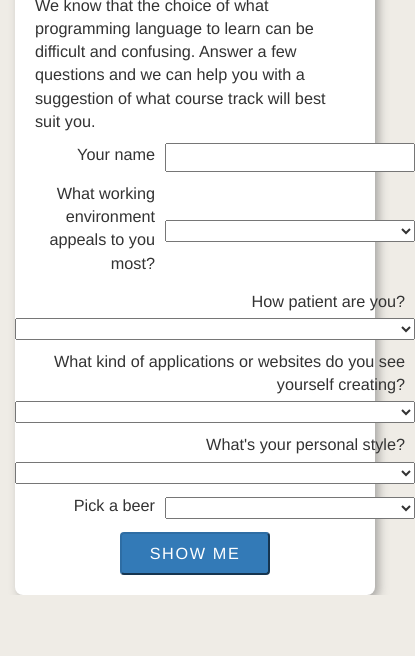
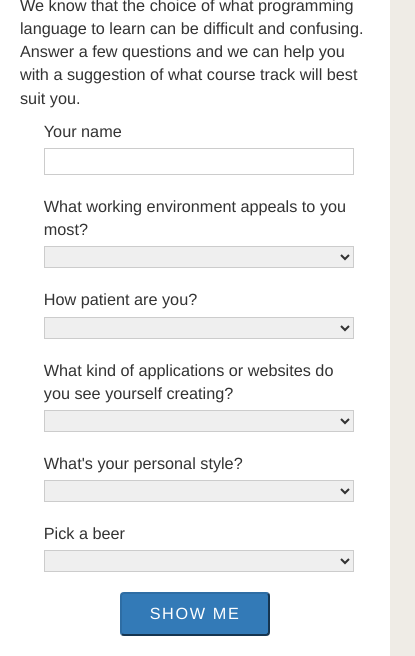
Before and after one commit to TracyRe/track-suggester, a plain HTML site: page track-suggester/index.html in a window 390 px wide. Shown: the part 291-947 px from the top of the page, 415 px wide, since content can reach past the window. Before the commit the page ends 886 px from the top, so only its background shows below. Drawn offline with Linux system fonts and the light colour scheme.

Commit message:
Modify css for responsive, shorten droplist answers for better readability on mobile, add js code to only display name when name is entered in order to not display stray comma

```diff
--- a/track-suggester/css/styles.css
+++ b/track-suggester/css/styles.css
@@ -1,15 +1,5 @@
-@media only screen and (min-width: 46em) {
-  /**
-     * Enlarge baseline text size.
-     */
-  html {
-    font-size: 112.5%;
-  }
-}
-
-body {
-  background-color: #efece6;
-}
+/* ******** NON-MOBILE STYLES (*********) */
+@media only screen and (min-width: 600px) {
 
   .container-fluid {
       display: flex;
@@ -20,54 +10,51 @@ body {
       font-size: 116%;
   }
 
-.content-wrapper {
+  div.content-wrapper {
     display: flex;
     flex-direction: column;
     justify-content: center;
     align-items: center;
-    background-color: #ffffff;
+    width: 80%;
+    padding: 20px 40px 40px 40px;
+    margin: 20px auto 10px auto;
+    border-radius: 8px;
     box-shadow: 4px 4px 10px rgba(100, 100, 100, 0.5);
-    width: 80%;
-    padding: 20px 40px;
-    margin-top: 20px;
-    border-radius: 8px;
   }
 
-@media only screen and (max-width: 1200px) {
-  .content-wrapper {
-      width: 90%;
-      padding: 20px 30px;
-    }
-}
-
-@media only screen and (max-width: 800px) {
-  .content-wrapper {
-      width: 100%;
-      padding: 20px 20px;
-    }
-}
-
-.questions {
+  div.questions {
     display: flex;
   }
 
-.flex-outer li {
+
+
+  ul.flex-outer li {
     display: flex;
+    flex-direction: row;
     flex-wrap: wrap;
+    justify-content: center;
     align-items: center;
     margin-bottom: 10px;
   }
 
   .flex-outer > li > label {
     flex: 1 0 120px;
-  max-width: 800px;
     text-align: right;
     padding-right: 10px;
   }
 
   .flex-outer > li > label + * {
     flex: 1 0 220px;
-  max-width: 400px;
+    min-width: 420px;
+    text-align: left;
+  }
+
+}
+
+/* ******** MOBILE FIRST DEFAULT STYLES (*********) */
+
+body {
+  background-color: #efece6;
 }
 
 label {
@@ -82,6 +69,59 @@ label {
   display: none;
 }
 
+.container-fluid {
+    display: flex;
+    flex-direction: column;
+    justify-content: center;
+    align-items: center;
+    min-height: 100%;
+    font-size: 116%;
+    padding: 0;
+}
+
+.container-fluid h1 {
+  padding: 10px 20px 10px 20px;
+}
+
+.content-wrapper {
+    background-color: #ffffff;
+    width: 100%;
+    height: 100%;
+    padding: 20px;
+    margin: 20px 0px 0px 0px;
+}
+
+.content-wrapper h2 {
+  margin-top: 0px;
+}
+
+ul {
+  margin-left: -1em;
+  padding-right: 1em;
+}
+
+.flex-outer li {
+  display: flex;
+  flex-direction: column;
+  margin-bottom: 20px;
+}
+
+.flex-outer > li > label {
+  text-align: left;
+}
+
+.flex-outer > li > label + * {
+}
+
+
+.button-row {
+  display: flex;
+  flex-direction: column;
+  justify-content: center;
+  align-items: center;
+  margin-top: 1rem;
+}
+
 .btn-primary {
   padding: 8px 20px 8px 20px;
   text-transform: uppercase;
@@ -90,13 +130,10 @@ label {
   min-width: 150px;
 }
 
-.button-row {
-  display: flex;
-  flex-direction: column;
-  justify-content: center;
-  align-items: center;
-  margin-top: 1rem;
+input, select {
+  border: 1px solid #ccc;
 }
+
 .tryagain {
   margin-top: 2rem;
 }
--- a/track-suggester/index.html
+++ b/track-suggester/index.html
@@ -5,6 +5,7 @@
     <link rel="stylesheet" href="./css/styles.css" type="text/css" media="all">
     <script type="text/javascript" src="./js/jquery-3.3.1.min.js"></script>
     <script type="text/javascript" src="./js/scripts.js"></script>
+    <meta name="viewport" content="width=device-width, initial-scale=1.0">
     <meta charset="utf-8">
     <title></title>
   </head>
@@ -40,9 +41,9 @@
                 <label for="patience">How patient are you?</label>
                 <select class="droplist" id="patience" required>
                   <option value=""> </option>
-                  <option value="nopatience">I have no patience for things that don't work right</option>
-                  <option value="somepatience">I get frustrated fairly easily, but I can cope</option>
-                  <option value="verypatient">I'm very tolerant when things don't work right</option>
+                  <option value="nopatience">I have no patience </option>
+                  <option value="somepatience">I get frustrated easily</option>
+                  <option value="verypatient">I'm fairly patient </option>
                   <option value="job">I have the patience of Job</option>
                   <option value="notsure">I've never thought about it</option>
                 </select>
@@ -62,10 +63,10 @@
                 <label for="style">What's your personal style?</label>
                 <select class="droplist" id="style" required>
                   <option value=""> </option>
-                  <option value="nostyle">As long as my clothes don't smell</option>
-                  <option value="fashion">I'm known for my fashion-forward approach</option>
-                  <option value="classic">I put a lot of effort into how I look</option>
-                  <option value="notimportant">I'm put together, but it's not that important to me</option>
+                  <option value="nostyle">As long as I don't smell</option>
+                  <option value="fashion">I set fashion trends</option>
+                  <option value="classic">Classically elegant</option>
+                  <option value="notimportant">Mostly coordinated</option>
                   <option value="notsure">What's style?</option>
                 </select>
               </li>
@@ -94,7 +95,7 @@
         <div class="recommendation">
           <div class="courses">
 
-            <p>Based on your answers, <span class="name"></span>, we recommend that you take</p>
+            <p>Based on your answers, <span class="name"></span> we recommend that you take</p>
 
             <!-- ********* BEGIN DESIGN ********* -->
             <div class="design response">
--- a/track-suggester/js/scripts.js
+++ b/track-suggester/js/scripts.js
@@ -39,7 +39,10 @@ $(document).ready(function(){
       $(".content-wrapper").children().toggle();
       $(".notsure").show();
     }
-    $("span.name").append(name);
+
+    if (name !== "") {
+    $("span.name").append(name + ", ");
+  }
 
     // DEBUGGING ASSISTANCE
     // console.log(company);
```
Lines whose indentation alone changed are shown as unchanged.
